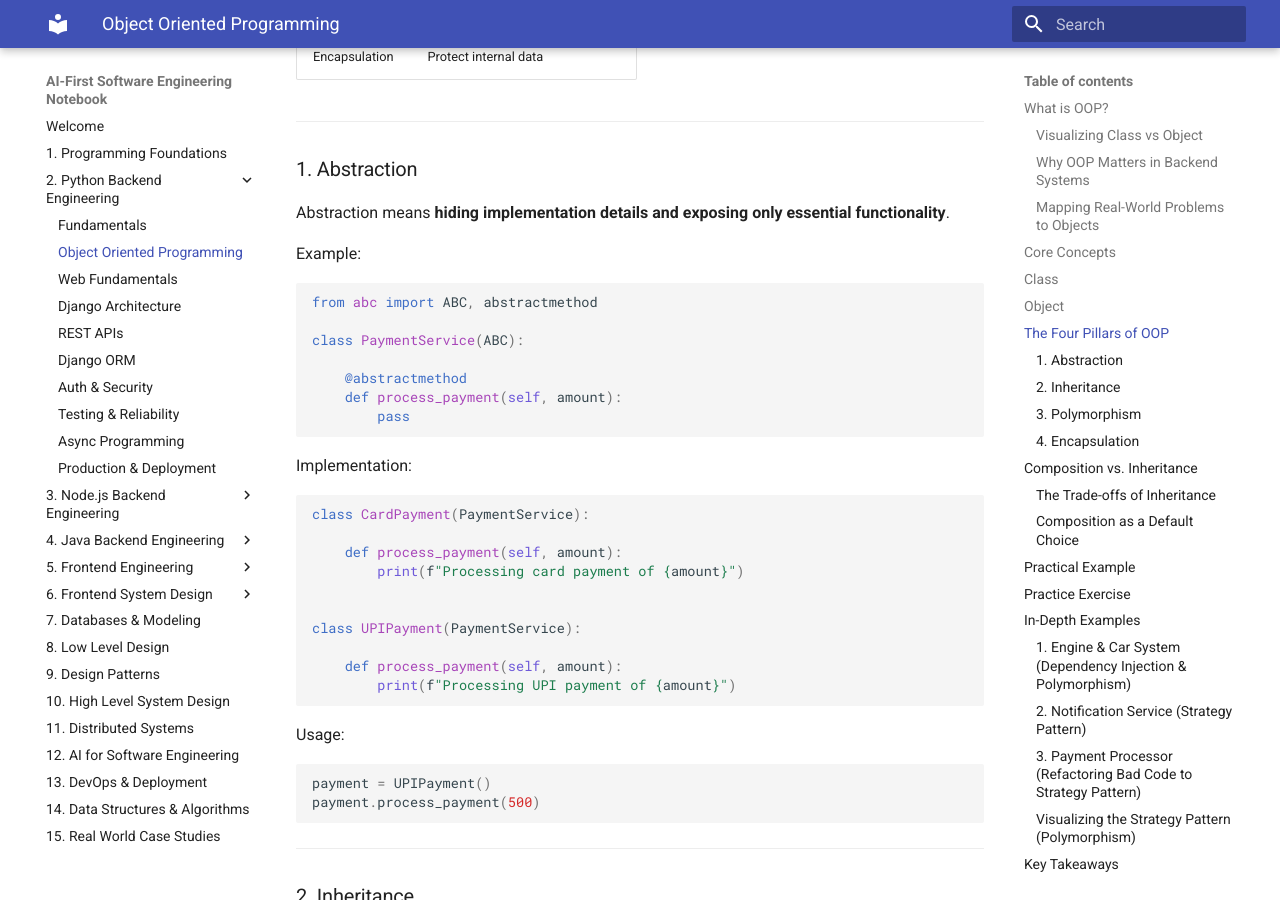
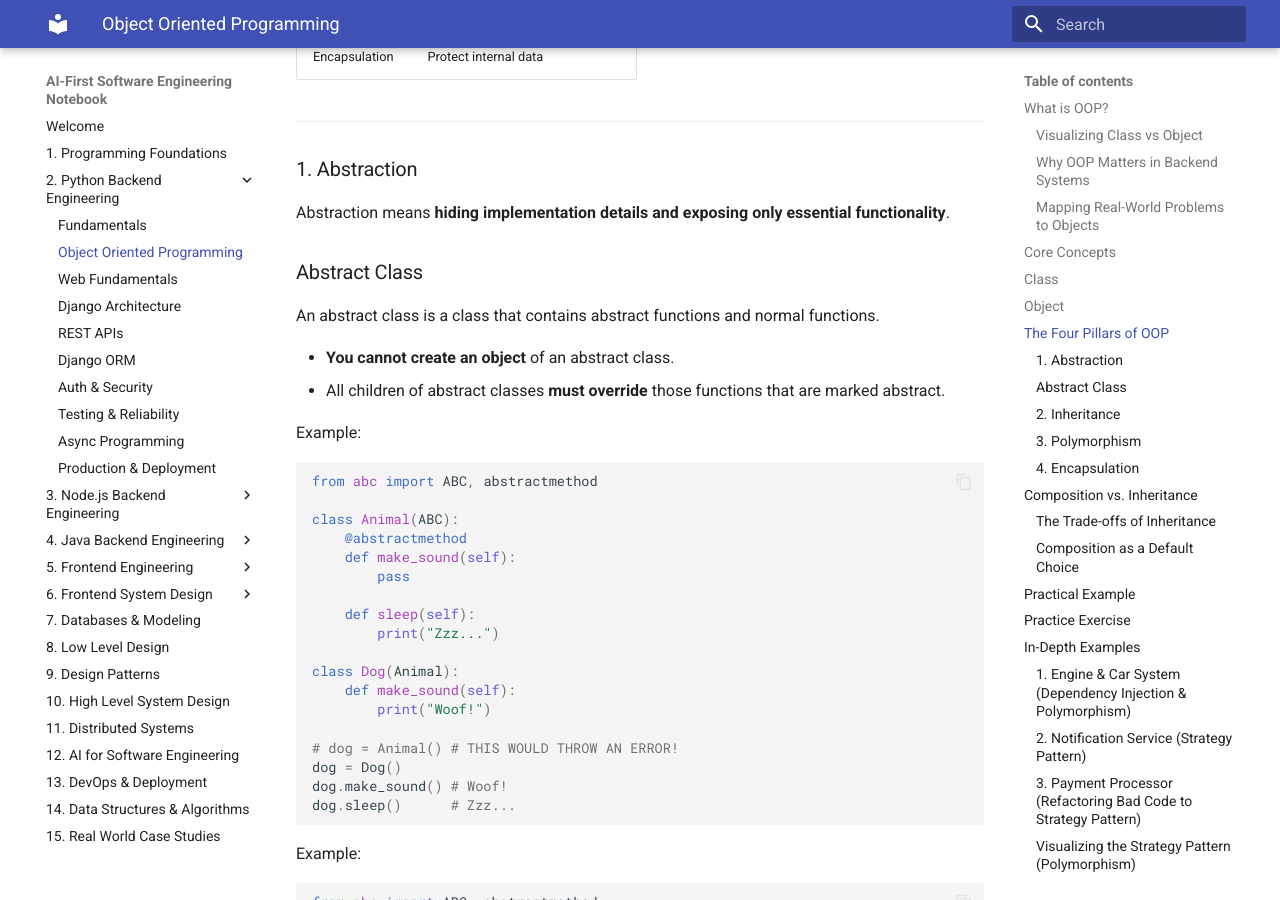
Before and after one commit to ergauravgoyal/ai-first-software-engineer, an MkDocs documentation site: the page built from docs/02-python-backend-engineering/02-object-oriented-programming.md, in a window 1280 px wide and 900 px high, scrolled down 2734 px. Built offline with MkDocs 1.6.1 and Material for MkDocs 9.7.7, drawn with Linux system fonts in a browser that asks for light colours.

Commit message:
Enable copy-to-clipboard functionality and add Abstract Classes notes

````diff
--- a/docs/02-python-backend-engineering/02-object-oriented-programming.md
+++ b/docs/02-python-backend-engineering/02-object-oriented-programming.md
@@ -118,6 +118,36 @@ OOP is built around four fundamental principles.
 
 Abstraction means **hiding implementation details and exposing only
 essential functionality**.
+
+### Abstract Class
+
+An abstract class is a class that contains abstract functions and normal functions.
+
+- **You cannot create an object** of an abstract class.
+- All children of abstract classes **must override** those functions that are marked abstract.
+
+Example:
+
+```python
+from abc import ABC, abstractmethod
+
+class Animal(ABC):
+    @abstractmethod
+    def make_sound(self):
+        pass
+
+    def sleep(self):
+        print("Zzz...")
+
+class Dog(Animal):
+    def make_sound(self):
+        print("Woof!")
+
+# dog = Animal() # THIS WOULD THROW AN ERROR!
+dog = Dog()
+dog.make_sound() # Woof!
+dog.sleep()      # Zzz...
+```
 
 Example:
 
--- a/mkdocs.yml
+++ b/mkdocs.yml
@@ -3,6 +3,8 @@ site_description: A structured knowledge base documenting my journey of becoming
 site_author: Gaurav Goyal
 theme:
   name: material
+  features:
+    - content.code.copy
 
 nav:
   - Welcome: "README.md"
````
